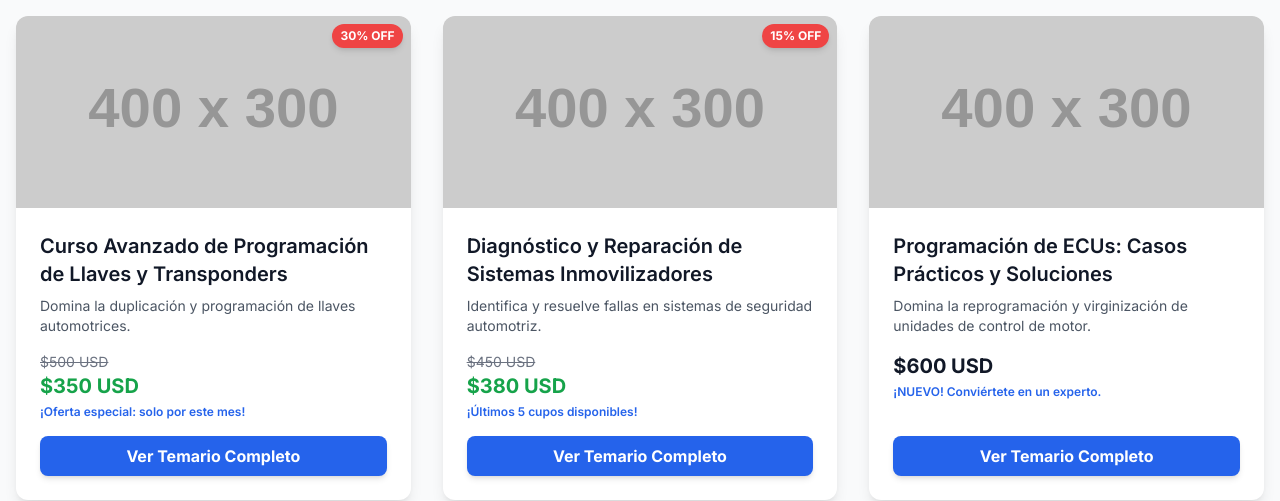
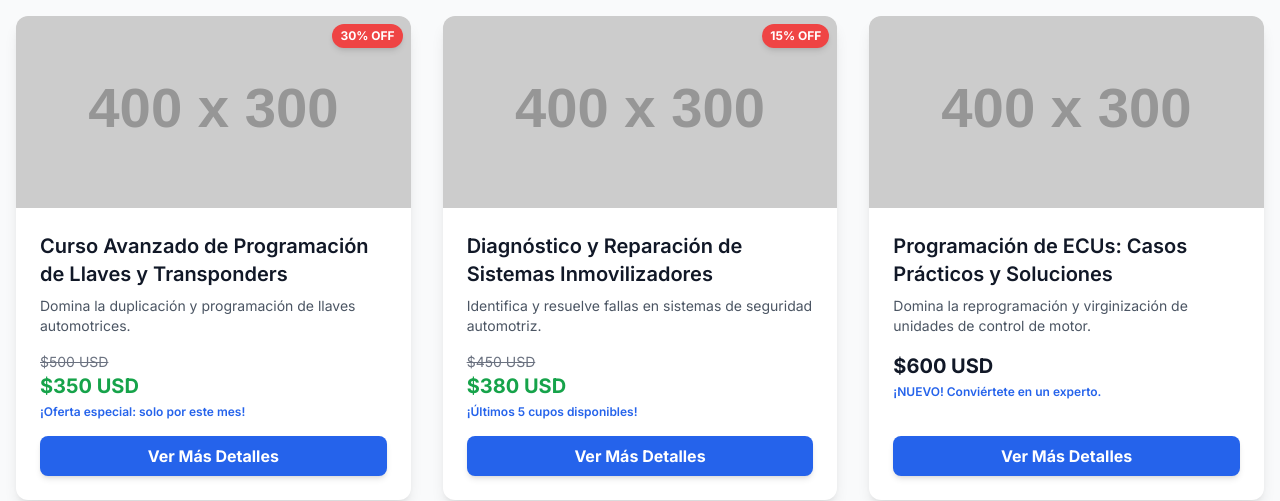
Before and after one commit to ventana2024/cardigitaltools.github.io, a plain HTML site: page index.html in a window 1280 px wide. Shown: the part 304-805 px from the top of the page. Drawn offline with nearby package versions, Linux system fonts and the light colour scheme; placeholder pictures from the web are drawn by us.

Commit message:
index.html

```diff
--- a/index.html
+++ b/index.html
@@ -628,7 +628,7 @@
                                 </div>
                             </div>
                             <button class="mt-auto w-full bg-blue-600 hover:bg-blue-700 text-white font-bold py-2 px-4 rounded-lg shadow-md transition-colors duration-200">
-                                Ver Temario Completo
+                                Ver Más Detalles
                             </button>
                         </div>
                     </div>
```
